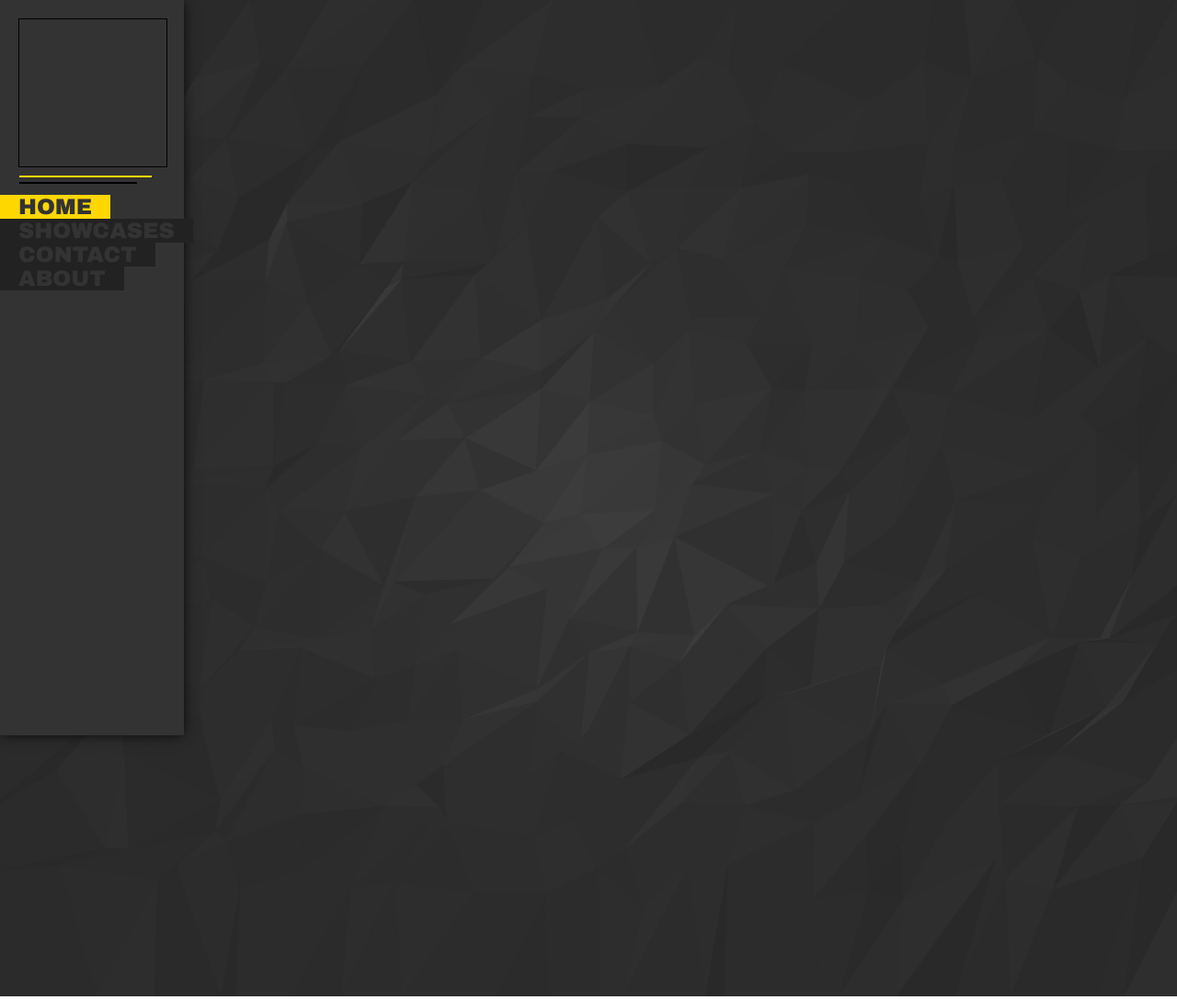
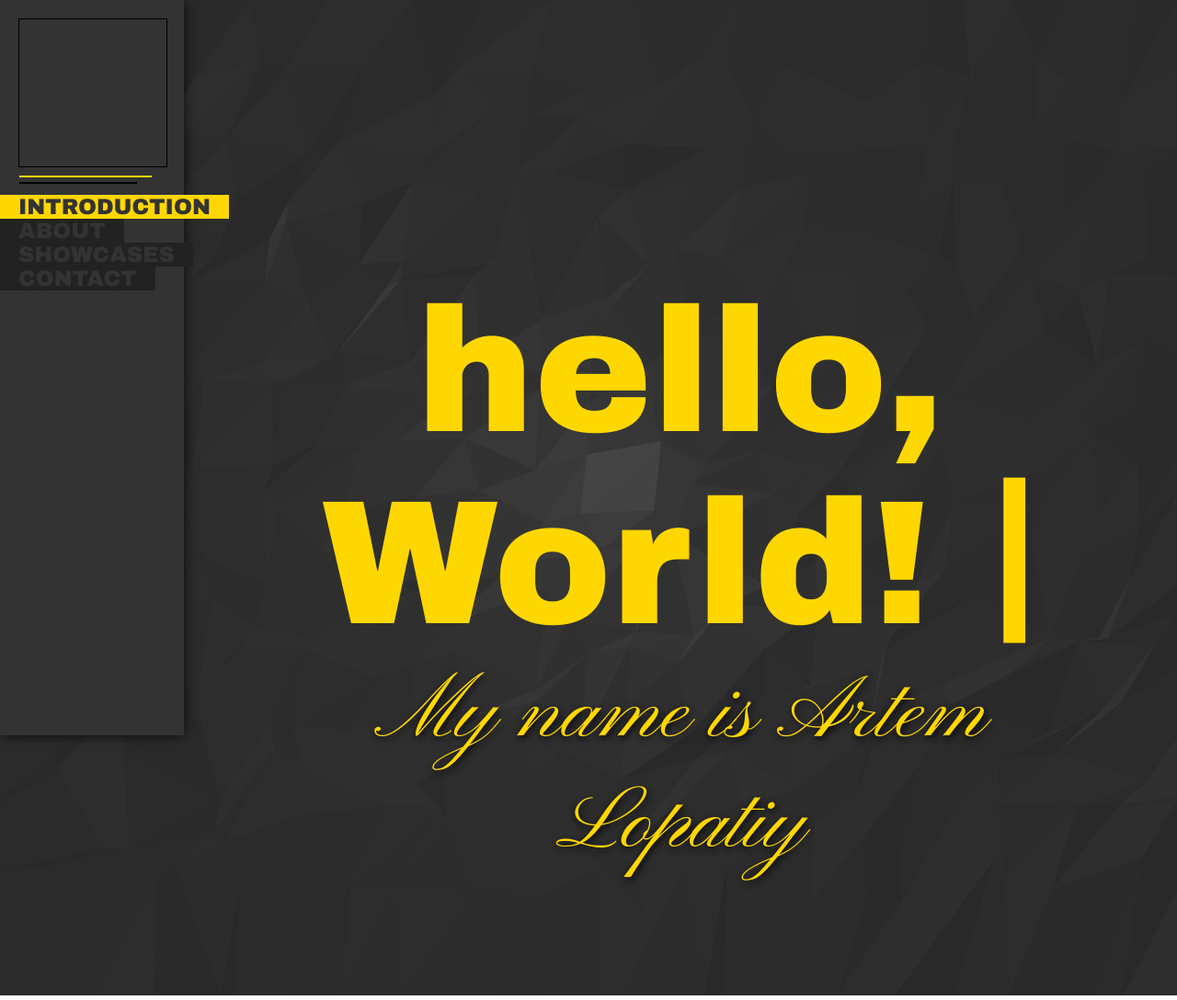
Before and after one commit to lopatiy/poligons, a plain HTML site: page index.html in a window 1280 px wide. Shown: the whole page at 92% size. Drawn offline with Linux system fonts and the light colour scheme; animation ran at ten frames a second.

Commit message:
introduction

```diff
--- a/index.html
+++ b/index.html
@@ -3,6 +3,7 @@
 <head>
     <meta charset="UTF-8">
     <title>Polygons</title>
+    <link href="https://fonts.googleapis.com/css?family=Pinyon+Script" rel="stylesheet">
     <link rel="stylesheet" href="styles/app.css">
 
     <script src="javascript/points.js"></script>
@@ -18,10 +19,18 @@
         <div class="logo">
         </div>
         <div class="links">
-            <a href="#home" class="active">Home</a>
+            <a href="#home" class="active">Introduction</a>
+            <a href="#about">About</a>
             <a href="#contact">Showcases</a>
             <a href="#contact">Contact</a>
-            <a href="#about">About</a>
+        </div>
+    </div>
+    <div class="scene">
+        <div class="page">
+            <h1 class="greeting dashed">
+                hello, World!
+            </h1>
+            <p class="cursive name">My name is Artem Lopatiy</p>
         </div>
     </div>
 </body>
--- a/javascript/layout.js
+++ b/javascript/layout.js
@@ -20,6 +20,49 @@ class Layout {
         });
     }
 
+    contains(bounds, lat, lng) {
+        //https://rosettacode.org/wiki/Ray-casting_algorithm
+        var count = 0;
+        for (var b = 0; b < bounds.length; b++) {
+            var vertex1 = bounds[b];
+            var vertex2 = bounds[(b + 1) % bounds.length];
+            if (west(vertex1, vertex2, lng, lat))
+                ++count;
+        }
+        return count % 2;
+
+        /**
+         * @return {boolean} true if (x,y) is west of the line segment connecting A and B
+         */
+        function west(A, B, x, y) {
+            if (A.y <= B.y) {
+                if (y <= A.y || y > B.y ||
+                    x >= A.x && x >= B.x) {
+                    return false;
+                } else if (x < A.x && x < B.x) {
+                    return true;
+                } else {
+                    return (y - A.y) / (x - A.x) > (B.y - A.y) / (B.x - A.x);
+                }
+            } else {
+                return west(B, A, x, y);
+            }
+        }
+    }
+
+    matchesFigure(x, y) {
+        for (let i = 0; i < this.web.length; i++) {
+            if(!!~_.findIndex(_.chunk(this.web,2), (item) => {
+                    return item[0] == x && item[1] == y
+                        || item[0]+1 == x && item[1] == y
+                        || item[0] == x && item[1]+1 == y
+                        || item[0]+1 == x && item[1]+1 == y
+                })) {
+                return true
+            }
+        }
+    }
+
     calculateLayout() {
         this.points = new UVPointsList();
         this.pointsMap = {};
@@ -33,8 +76,10 @@ class Layout {
                 let rowDelta = this.width/cols;
                 let colDelta = this.height/rows;
 
-                let x = col * colDelta+ Math.random() * colDelta;
-                let y = row * rowDelta + Math.random() * rowDelta;
+                let x,y,z,color;
+                x = col * colDelta + Math.random() * colDelta;
+                y = row * rowDelta + Math.random() * rowDelta;
+                z = Math.random() * this.maxZ;
 
                 row == 0 && (y = 0);
                 row == rows - 1 && (y = this.height);
@@ -42,8 +87,7 @@ class Layout {
                 col == 0 && (x = 0);
                 col == cols - 1 && (x = this.width);
 
-                let z = Math.random() * this.maxZ;
-                this.pointsMap[row + ',' + col] = this.points.add(x, y, z);
+                this.pointsMap[row + ',' + col] = this.points.add(x, y, z, color);
             }
         }
 
@@ -104,6 +148,10 @@ class Layout {
             sin = Math.abs(A * vec.x + B * vec.y + C * vec.z) / (Math.sqrt(A * A + B * B + C * C) * Math.sqrt(vec.x * vec.x + vec.y * vec.y + vec.z * vec.z)),
             shade = Math.ceil(sin * 20 + 40);
 
+        mouse.x > Math.min(x1,x2,x3) && mouse.x < Math.max(x1,x2,x3)
+        && mouse.y > Math.min(y1,y2,y3) && mouse.y < Math.max(y1,y2,y3)
+        && (shade += 10)
+
         return {
             r: shade,
             b: shade,
--- a/javascript/points.js
+++ b/javascript/points.js
@@ -4,25 +4,23 @@ class UVPointsList {
         this.length = 0;
     }
 
-    add(x,y,z,row,col){
-        let i = this.length * 5;
+    add(x,y,z,color){
+        let i = this.length * 4;
 
         this.points[i++] = x;
         this.points[i++] = y;
         this.points[i++] = z;
-        this.points[i++] = row;
-        this.points[i++] = col;
+        this.points[i++] = color;
         return this.length++;
     }
 
     get(i){
-        i = i * 5;
+        i = i * 4;
         return {
             x: this.points[i],
             y: this.points[i+1],
             z: this.points[i+2],
-            row: this.points[i+3],
-            col: this.points[i+4]
+            color: this.points[i+3]
         }
     }
 }
--- a/styles/app.css
+++ b/styles/app.css
@@ -2,6 +2,7 @@ body {
     margin: 0;
     padding: 0;
     overflow: hidden;
+    font-family: "Arial Black", serif;
 }
 
 .aside {
@@ -63,3 +64,57 @@ body {
 .links a.active{
     background-color: gold;
 }
+
+.scene {
+    cursor: none;
+    position: fixed;
+    left: 200px;
+    top: 0;
+    padding: 100px;
+    width: calc(100% - 400px);
+    height: calc(100%  - 200px);
+}
+
+.scene .page{
+    width: 100%;
+    height: 100%;
+}
+
+.scene .page h1.greeting {
+    margin: 200px 0 0 0 ;
+    text-align: center;
+    color: gold;
+    font-size: 12em;
+}
+
+.dashed:after {
+    content: '|';
+    position: relative;
+    top: -0.1em;
+    animation: blink-animation 1s steps(5,start) infinite;
+    -webkit-animation: blink-animation 1s steps(5,start) infinite;
+}
+
+.cursive {
+    margin: 0;
+    text-align: center;
+    font-family: 'Pinyon Script', cursive;
+    font-size: 4em;
+}
+
+.name {
+    font-size: 6em;
+    color: gold;
+    text-shadow: black 1px 3px 8px;
+}
+
+@keyframes blink-animation {
+    to {
+        visibility: hidden;
+    }
+}
+@-webkit-keyframes blink-animation {
+    to {
+        visibility: hidden;
+    }
+}
```
